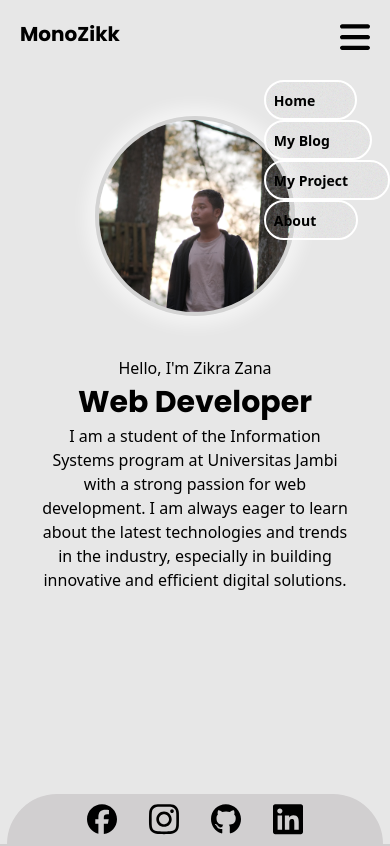
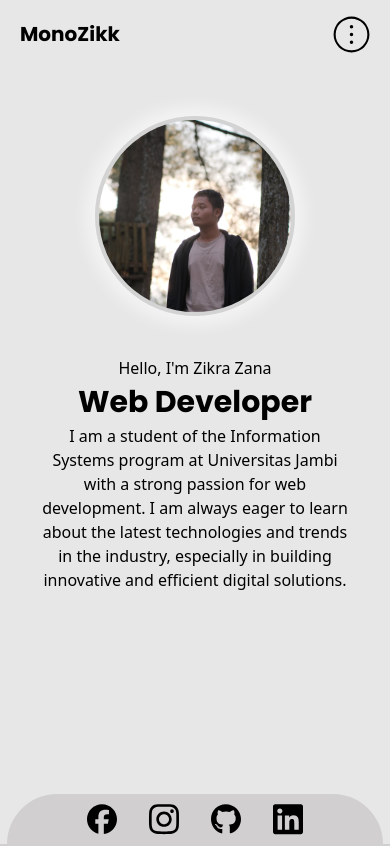
Before and after one commit to ZikraZana/portfolio-v2, a Next.js app: page / in a window 390 px wide. Shown: the top 846 px of the page. Built offline with nearby package versions, Linux system fonts and the light colour scheme.

Commit message:
add navbar button effect in mobile version

```diff
--- a/package.json
+++ b/package.json
@@ -14,6 +14,7 @@
     "@fortawesome/free-regular-svg-icons": "^6.7.2",
     "@fortawesome/free-solid-svg-icons": "^6.7.2",
     "@fortawesome/react-fontawesome": "^0.2.2",
+    "@phosphor-icons/react": "^2.1.7",
     "daisyui": "^5.0.0",
     "next": "15.2.0",
     "react": "^19.0.0",
--- a/src/app/globals.css
+++ b/src/app/globals.css
@@ -1,6 +1,6 @@
 @import "tailwindcss";
 @plugin "daisyui" {
-  themes: dark --default, light --prefersdark;
+  themes: light --default, light --prefersdark;
   root: ":root";
   include: ;
   exclude: ;
--- a/src/component/Navbar/Navbar.jsx
+++ b/src/component/Navbar/Navbar.jsx
@@ -3,10 +3,13 @@ import { useState, useEffect } from "react";
 import Link from "next/link";
 import { FontAwesomeIcon } from "@fortawesome/react-fontawesome";
 import { faBars } from "@fortawesome/free-solid-svg-icons";
+import { DotsThreeCircleVertical } from "@phosphor-icons/react";
+
 
 
 const Navbar = () => {
     const [isScrolled, setIsScrolled] = useState(false);
+    const [isSidebarOpen, setIsSidebarOpen] = useState(false);
 
     useEffect(() => {
         const handleScroll = () => {
@@ -52,34 +55,34 @@ const Navbar = () => {
 
                     </div>
                     <div className="md:me-10">
-                        <div className="md:hidden flex items-center justify-center">
-                            <FontAwesomeIcon icon={faBars} width={'30px'} className="cursor-pointer" />
+                        <div className="md:hidden flex items-center justify-center me-1 fixed right-3 top-3">
+                            <DotsThreeCircleVertical size={45} weight="light" className="cursor-pointer" onClick={() => setIsSidebarOpen(!isSidebarOpen)} />
                         </div>
                         <svg className="max-md:hidden" width="100" height="0"></svg>
                     </div>
                 </nav>
             </div>
-            <div className="flex justify-end md:hidden">
+            <div className={`flex justify-end md:hidden `}>
                 {/* Mobile & Tablet */}
-                <ul className="gap-5 absolute pt-20">
-                    <li>
+                <ul className={`gap-5 mt-20 fixed z-[999] transition-all duration-300 transform ${isSidebarOpen ? "translate-x-0 opacity-100" : "translate-x-full opacity-0"}`}>
+                    <li className="py-1">
                         <Link href={"/"}>
-                            <button className="btn border-2 border-white px-2 py-1 pe-10 rounded-full hover:bg-white hover:text-black text-md">Home</button>
+                            <button className="btn border-2 border-black px-2 py-1 w-32 me-5 rounded-full hover:bg-white hover:text-black text-md">Home</button>
                         </Link>
                     </li>
-                    <li>
+                    <li className="py-1">
                         <Link href={"/blog"}>
-                            <button className="btn border-2 border-white px-2 py-1 pe-10 rounded-full hover:bg-white hover:text-black text-md">My Blog</button>
+                            <button className="btn border-2 border-black px-2 py-1 w-32 rounded-full hover:bg-white hover:text-black text-md">My Blog</button>
                         </Link>
                     </li>
-                    <li>
+                    <li className="py-1">
                         <Link href={"/my-project"}>
-                            <button className="btn border-2 border-white px-2 py-1 pe-10 rounded-full hover:bg-white hover:text-black text-md">My Project</button>
+                            <button className="btn border-2 border-black px-2 py-1 w-32 rounded-full hover:bg-white hover:text-black text-md">My Project</button>
                         </Link>
                     </li>
-                    <li>
+                    <li className="py-1">
                         <Link href={"/about"}>
-                            <button className="btn border-2 border-white px-2 py-1 pe-10 rounded-full hover:bg-white hover:text-black text-md">About</button>
+                            <button className="btn border-2 border-black px-2 py-1 w-32 rounded-full hover:bg-white hover:text-black text-md">About</button>
                         </Link>
                     </li>
                 </ul>
```
Also changed, not shown: 1 other file (tests, documents, lock files or other folders).
